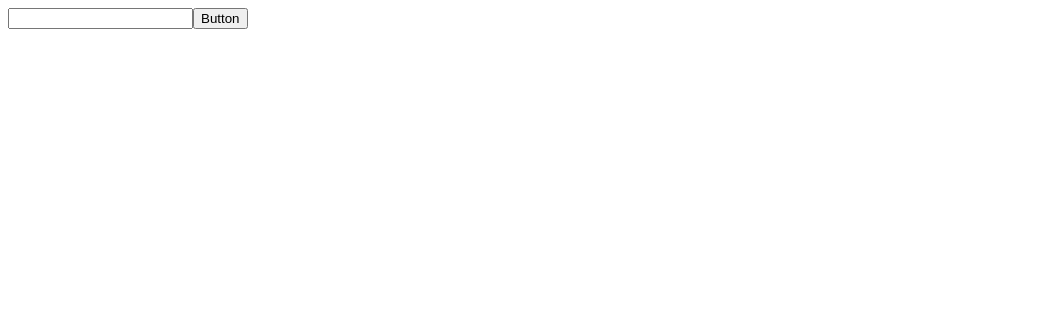
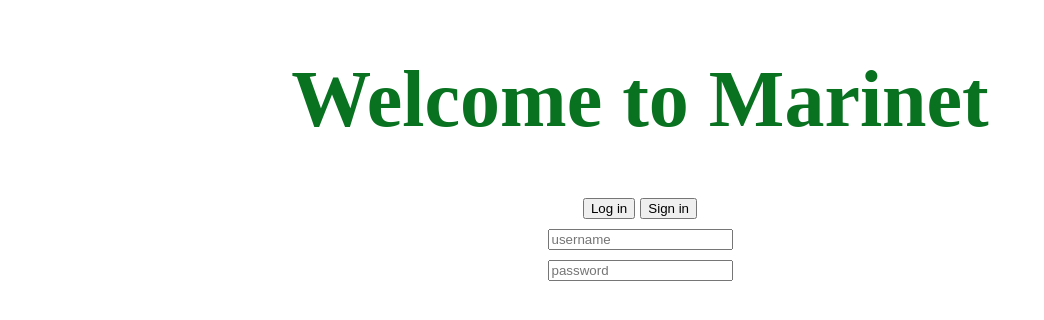
Before and after one commit to Dan8991/Marinet, a React app: page / in a window 1280 px wide. Shown: the top 320 px of the page, without its empty margins (0-1044 px from the left). Built offline with nearby package versions, Linux system fonts and the light colour scheme; the HTML template or start-up script is replaced by a standard one.

Commit message:
[Add]login block and improved the extetics by a bit

```diff
--- a/src/client/components/pages/Login.tsx
+++ b/src/client/components/pages/Login.tsx
@@ -1,13 +1,21 @@
 import * as React from "react"
-import {Edit} from "../basic_comp/Edit"
-import { Button } from "../basic_comp/Button";
+import { LoginBlock } from "./LoginBlock";
+
+const h1Style = {
+    //workaround because textAlign:"center" is not working
+    textAlign:"center" as "center",
+    fontSize:"40px",
+    color:"#087220"
+}
 
 export class Login extends React.Component<{},{}> {
     render() {
         return (
             <div>
-                <Edit/>
-                <Button/>
+                <div style={h1Style}>
+                    <h1> Welcome to Marinet</h1>
+                </div>
+                <LoginBlock/>
             </div>
         );
     }
--- /dev/null
+++ b/src/client/components/pages/LoginBlock.tsx
@@ -0,0 +1,38 @@
+import * as React from "react";
+import { Edit } from "../basic_comp/Edit"
+import { Button } from "../basic_comp/Button";
+
+const externGridStyle = {
+    display: "grid",
+    gridTemplateColumns: "auto",
+    gridTemplateRows: "auto auto auto",
+    gridGap: "10px",
+    justifyContent:"center",
+}
+
+const internGridCenter = {
+    display: "grid",
+    gridTemplateColumns: "auto auto",
+    gridGap: "5px",
+    justifyContent:"center",
+}
+
+
+export class LoginBlock extends React.Component<{}, {}> {
+    render() {
+        return (
+            <div style={externGridStyle}>
+                <div style={internGridCenter}>
+                    <Button text="Log in" />
+                    <Button text="Sign in" />
+                </div>
+                <div>
+                    <Edit hint="username" />
+                </div>
+                <div>
+                    <Edit hint="password" />
+                </div>
+            </div>
+        );
+    }
+}
```
